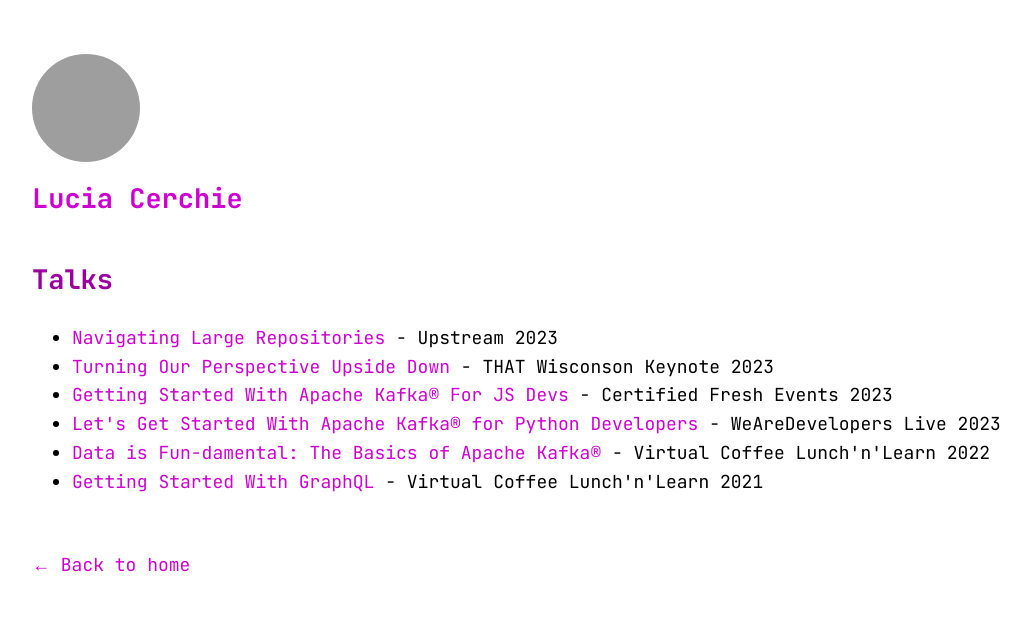
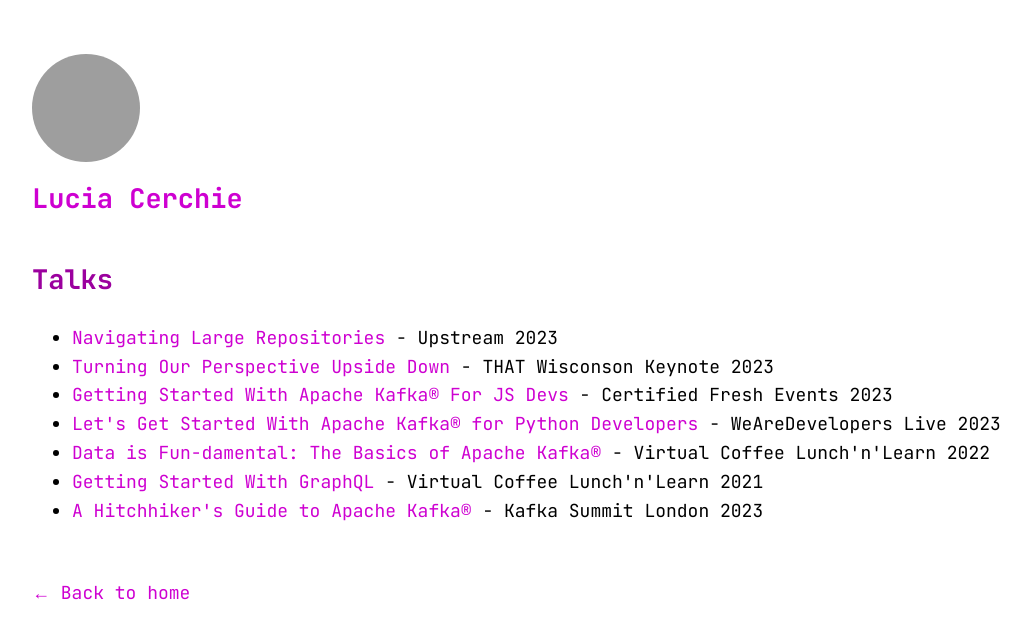
Before and after one commit to Cerchie/my-site-and-blog, a Next.js app: page /talkhome in a window 1280 px wide. Shown: the top 638 px of the page, without its empty margins (114-1145 px from the left). Built offline with nearby package versions, Linux system fonts and the light colour scheme; grey boxes are pictures that could not be loaded.

Commit message:
add ksl 23 talk

```diff
--- a/pages/index.js
+++ b/pages/index.js
@@ -108,7 +108,7 @@ export default function Home({ allPostsData }) {
                 <br />
           </li>
           <li className={utilStyles.listItem}>
-            <Link href="https://youtu.be/Gg2v5fOeiZ8?si=FsnljUFIo2RcFS7u">Getting Started With Apache Kafka® For JS Devs</Link> - Certified Fresh Events 2023
+            <Link href="https://www.confluent.io/events/kafka-summit-london-2023/a-hitchhikers-guide-to-apache-kafka-r/">A Hitchhiker's Guide to Apache Kafka®</Link> - Kafka Summit London 2023
                 <br />
           </li>
         </ul>
--- a/pages/talkhome.js
+++ b/pages/talkhome.js
@@ -2,7 +2,6 @@ import Head from 'next/head';
 import Layout from '../components/layout';
 import utilStyles from '../styles/Home.module.css';
 import Link from 'next/link';
-import Date from '../components/date';
 
 import { getSortedPostsData } from '../lib/posts';
 
@@ -16,11 +15,11 @@ export async function getStaticProps() {
 }
 
 
-export default function Blog({ allPostsData }) {
+export default function Blog() {
   return (
     <Layout blog>
 <Head>
-<title>Blog Posts</title>
+<title>Talks</title>
 <link rel="icon" href="/ctrl.png" />
 </Head>
       <section className={`${utilStyles.headingMd} ${utilStyles.padding1px}`}>
@@ -50,7 +49,10 @@ export default function Blog({ allPostsData }) {
             <Link href="https://youtu.be/mUt0vojFyXY?si=DRtOjHXCNZ925iBY">Getting Started With GraphQL</Link> - Virtual Coffee Lunch'n'Learn 2021
                 <br />
           </li>
-
+          <li className={utilStyles.listItem}>
+            <Link href="https://www.confluent.io/events/kafka-summit-london-2023/a-hitchhikers-guide-to-apache-kafka-r/">A Hitchhiker's Guide to Apache Kafka®</Link> - Kafka Summit London 2023
+                <br />
+          </li>
 
         </ul>
       </section>
```
